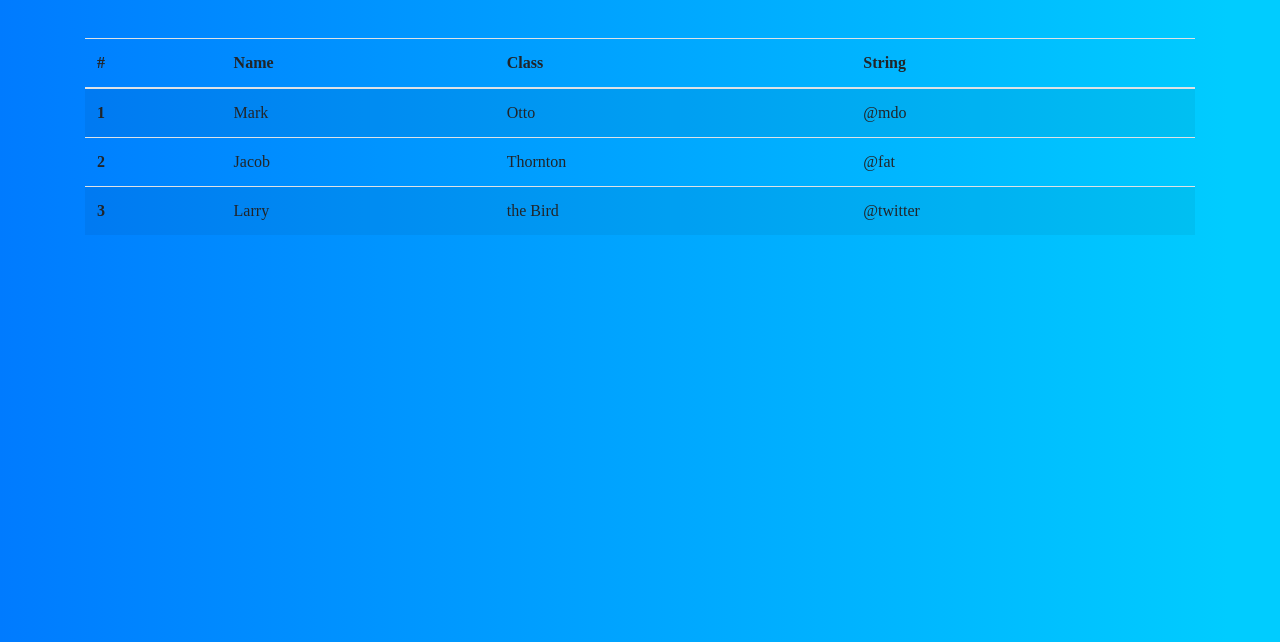
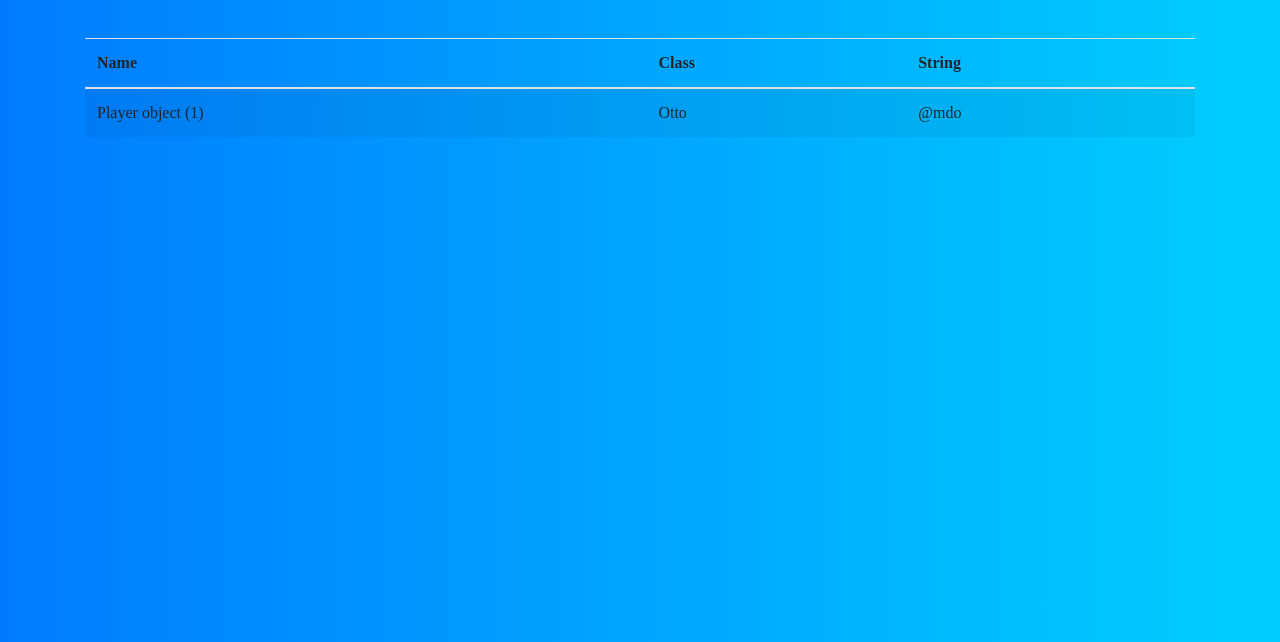
Before and after one commit to EamonLinskey/Swap-Stone, a Django app: template deckShare/templates/deckShare/wishList.html in a window 1280 px wide. Shown: the part 158-800 px from the top of the page. Run offline with Django 3.2, Linux system fonts and the light colour scheme; the template is opened without the code that fills it: values that come from a table or form of the project are taken from there, others are empty; tables that the repository leaves empty hold one stand-in row (values such as "Sample post"); some libraries are stand-ins or nearby versions.

Commit message:
begining template for wishlist view

```diff
--- a/deckShare/templates/deckShare/wishList.html
+++ b/deckShare/templates/deckShare/wishList.html
@@ -10,31 +10,19 @@
 		<table class="table table-striped">
 			<thead>
 				<tr>
-					<th scope="col">#</th>
 					<th scope="col">Name</th>
 					<th scope="col">Class</th>
 					<th scope="col">String</th>
 				</tr>
 			</thead>
 			<tbody>
+				{% for deck in wishList %}
 				<tr>
-					<th scope="row">1</th>
-					<td>Mark</td>
+					<td>{{deck}}</td>
 					<td>Otto</td>
 					<td>@mdo</td>
 				</tr>
-					<tr>
-					<th scope="row">2</th>
-					<td>Jacob</td>
-					<td>Thornton</td>
-					<td>@fat</td>
-				</tr>
-				<tr>
-					<th scope="row">3</th>
-					<td>Larry</td>
-					<td>the Bird</td>
-					<td>@twitter</td>
-				</tr>
+				{% endfor %}
 			</tbody>
 		</table>
 	</div>
--- a/deckShare/views.py
+++ b/deckShare/views.py
@@ -135,6 +135,7 @@ def registered(request):
 
 def wishList(request):
 	if request.user.is_authenticated:
-		return render(request, "deckShare/wishList.html")
+		wishList = Player.objects.filter(blizzTag="Linsk#123").wishList
+		return render(request, "deckShare/wishList.html", {"wishList": wishList})
 	else:
 		return HttpResponseRedirect(reverse("index"))
```
